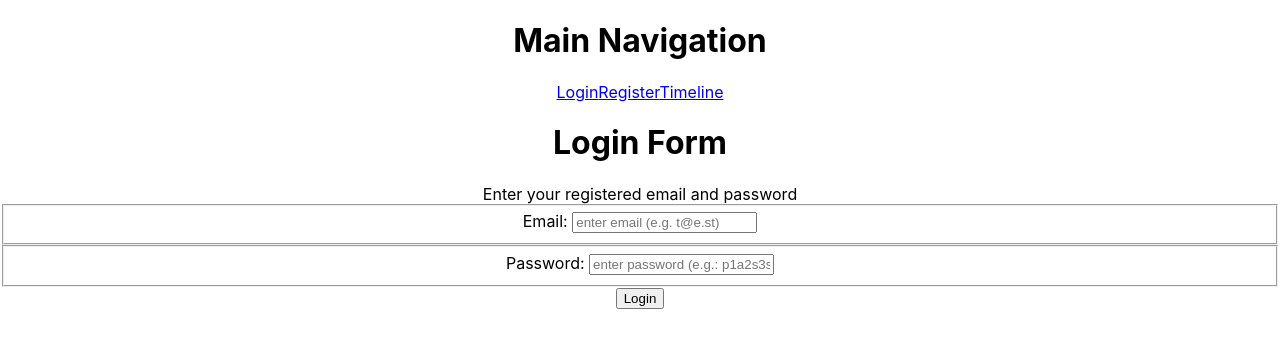
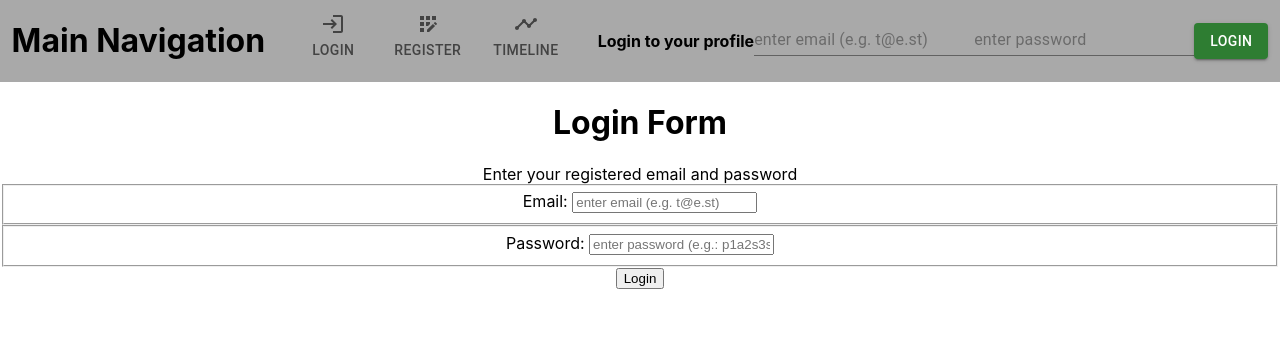
Before and after one commit to bappyasif/Intro-to-node-js, a React (Create React App) app in the folder client/: page /login in a window 1280 px wide. Shown: the top 348 px of the page. Built offline with nearby package versions, Linux system fonts and the light colour scheme.

Commit message:
manin navigation view implemented
* used mui
* some basic flex styling

```diff
--- a/client/src/App.css
+++ b/client/src/App.css
@@ -1,3 +1,17 @@
 .App {
   text-align: center;
 }
+
+.wrapper-div.nav-wrapper,
+.wrapper-div.fl-wrapper {
+  display: flex;
+  justify-content: space-around;
+}
+
+.wrapper-div.nav-wrapper {
+  background-color: darkgray;
+}
+
+.wrapper-div.fl-wrapper {
+  align-items: center;
+}
--- a/client/src/components/MainNavigation.js
+++ b/client/src/components/MainNavigation.js
@@ -1,15 +1,73 @@
-import React from 'react'
-import { H1Element, LinkElement, NavElement, WrapperDiv } from './GeneralElements'
+import React, { useEffect, useState } from 'react'
+import { LoginTwoTone, AppRegistrationTwoTone, TimelineTwoTone } from "@mui/icons-material";
+import { H1Element, H4Element, WrapperDiv } from './GeneralElements'
+import { MuiButtonElement, MuiInputElement, TabElement, TabsElement } from './MuiElements';
+import { FormElement } from './FormElements';
+import { sendDataToServer } from './utils';
+import { AppContexts } from '../App';
 
 function MainNavigation() {
+  const [value, setValue] = React.useState(9);
+
+  const handleChange = (event, newValue) => {
+    setValue(newValue);
+  };
   return (
     <WrapperDiv className="nav-wrapper">
       <H1Element value={"Main Navigation"} />
-      <NavElement>
+      <TabsElement className="main-nav" handleChange={handleChange} value={-1}>
+        <TabElement className={"nav-item"} labelText={"Login"} path={"login"} icon={<LoginTwoTone />} />
+        <TabElement className={"nav-item"} labelText={"Register"} path={"register"} icon={<AppRegistrationTwoTone />} />
+        <TabElement className={"nav-item"} labelText={"Timeline"} path={"timeline"} icon={<TimelineTwoTone />} />
+      </TabsElement>
+      {/* <NavElement>
         <LinkElement className={"nav-item"} value={"Login"} path={"login"} />
         <LinkElement className={"nav-item"} value={"Register"} path={"register"} />
         <LinkElement className={"nav-item"} value={"Timeline"} path={"timeline"} />
-      </NavElement>
+      </NavElement> */}
+      <FloatingLogin />
+    </WrapperDiv>
+  )
+}
+
+let FloatingLogin = () => {
+  let [errors, setErrors] = useState([]);
+  let [formData, setFormData] = useState({});
+  const enpoint = React.useContext(AppContexts)
+
+  let handleChange = (evt, elm) => setFormData(prev => ({ ...prev, [elm]: evt.target.value }))
+
+  let handleError = data => setErrors(data.errors)
+
+  let handleSubmit = evt => {
+    evt.preventDefault();
+    sendDataToServer(enpoint.baseUrl + "login", formData, handleError)
+  }
+  useEffect(() => handleError([]), [formData])
+  return (
+    <WrapperDiv className="fl-wrapper">
+      <H4Element value={"Login to your profile"} />
+      <FormElement handleSubmit={handleSubmit}>
+        <MuiInputElement
+          type={"email"}
+          id={"email"}
+          handleChange={handleChange}
+          text="enter email (e.g. t@e.st)"
+          required={true}
+          color={errors?.length ? "error" : "success"}
+          error={errors?.length ? true : false}
+        />
+        <MuiInputElement
+          type={"password"}
+          id={"password"}
+          handleChange={handleChange}
+          text="enter password"
+          required={true}
+          color={errors?.length ? "error" : "success"}
+          error={errors?.length ? true : false}
+        />
+        <MuiButtonElement type={"submit"} text="Login" />
+      </FormElement>
     </WrapperDiv>
   )
 }
--- /dev/null
+++ b/client/src/components/MuiElements/index.js
@@ -0,0 +1,74 @@
+import { Tab, Tabs, Input, Button, Box } from "@mui/material";
+import { Link } from "react-router-dom";
+
+const TabsElement = (props) => {
+    return (
+        <Tabs
+            value={props.value}
+            onChange={props.handleChange}
+            className={props.className}
+            centered
+        >{props.children}</Tabs>
+    )
+}
+
+const TabElement = (props) => {
+    return (
+        <Tab
+            icon={props.icon}
+            label={props.labelText}
+            to={props.path}
+            LinkComponent={Link}
+        >
+            {props.children}
+        </Tab>
+    )
+}
+
+const TabElementWithoutLink = ({ icon, labelText }) => {
+    return <Tab icon={icon} label={labelText} />
+}
+
+const MuiInputElement = ({ id, type, handleChange, text, required, color, error }) => {
+    console.log(error)
+    return (
+        <Input
+            id={id}
+            name={id}
+            type={type}
+            onChange={handleChange}
+            placeholder={text}
+            required={required}
+            color={color}
+            // fullWidth={true}
+            error={error}
+        />
+    )
+}
+
+const MuiButtonElement = ({type, text}) =>{
+    return (
+        <Button variant="contained" color={"success"} type={type}>{text}</Button>
+    )
+}
+
+const MuiBoxElement = (props) => {
+    return (
+        <Box
+            sx={{border: 1.1, borderColor: props.color}}
+            color={props.color}>{props.children}</Box>
+    )
+}
+
+// const MuiIconElement = ({icon}) => {
+
+// }
+
+export {
+    TabsElement,
+    TabElement,
+    TabElementWithoutLink,
+    MuiInputElement,
+    MuiButtonElement,
+    MuiBoxElement
+}
```
Also changed, not shown: client/package.json (+7 -0 lines).
